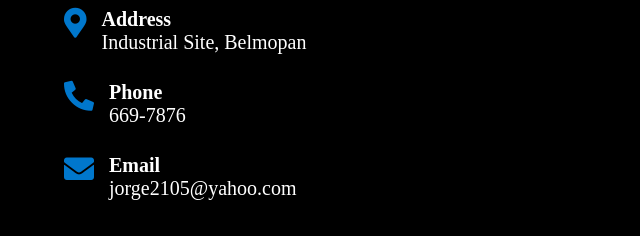
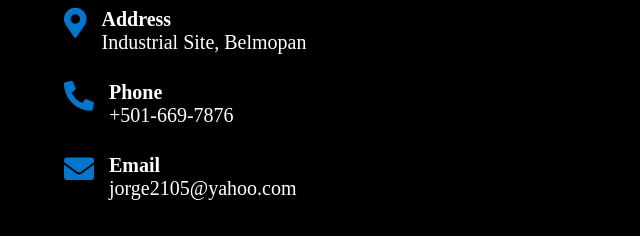
Before and after one commit to isteck/bmpvetjalpuche, a plain HTML site: page contact.html in a window 1280 px wide. Shown: the part 344-580 px from the top of the page, 0-640 px from the left. Drawn offline with Linux system fonts and the light colour scheme.

Commit message:
Update contact.html

```diff
--- a/contact.html
+++ b/contact.html
@@ -46,7 +46,7 @@
                     <i class="fas fa-phone-alt"></i>
                     <div>
                         <h3>Phone</h3>
-                        <p>669-7876</p>
+                        <p>+501-669-7876</p>
                     </div>
                 </div>
                 <div class="info-box">
```
